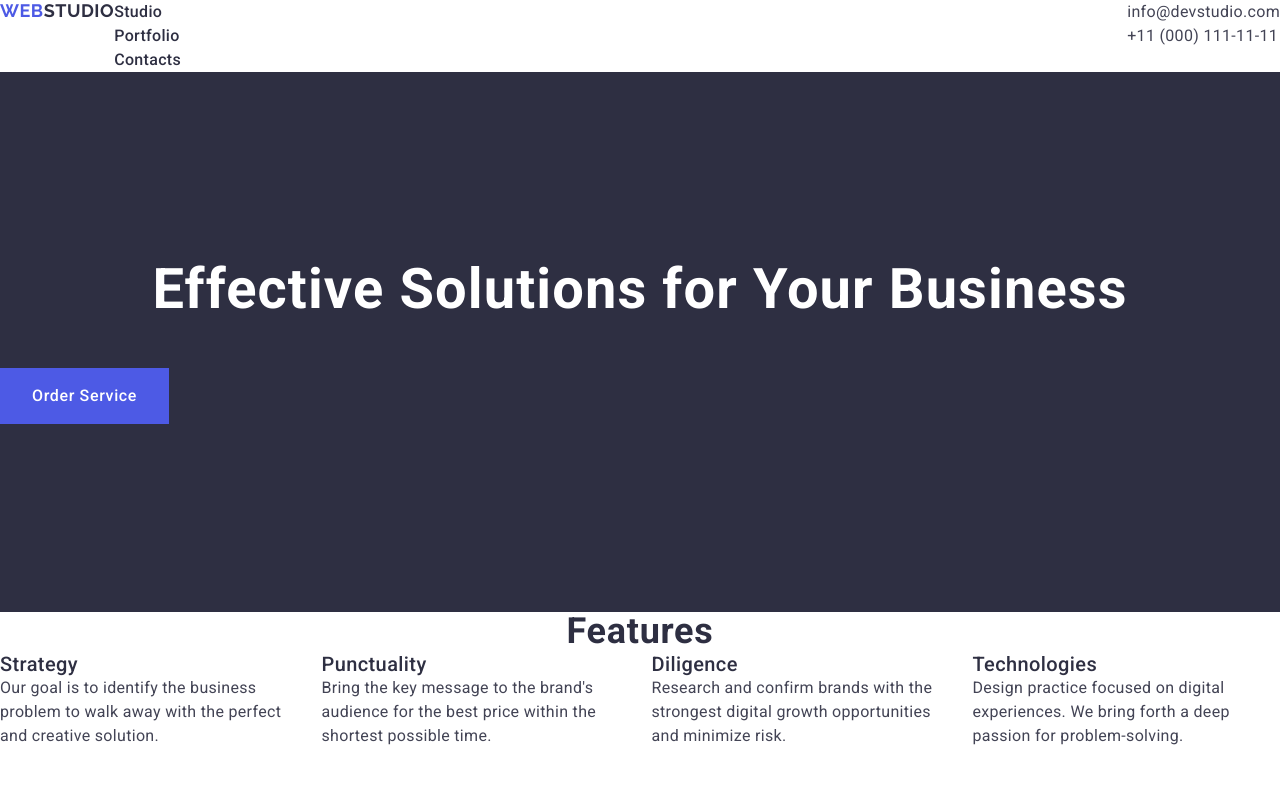
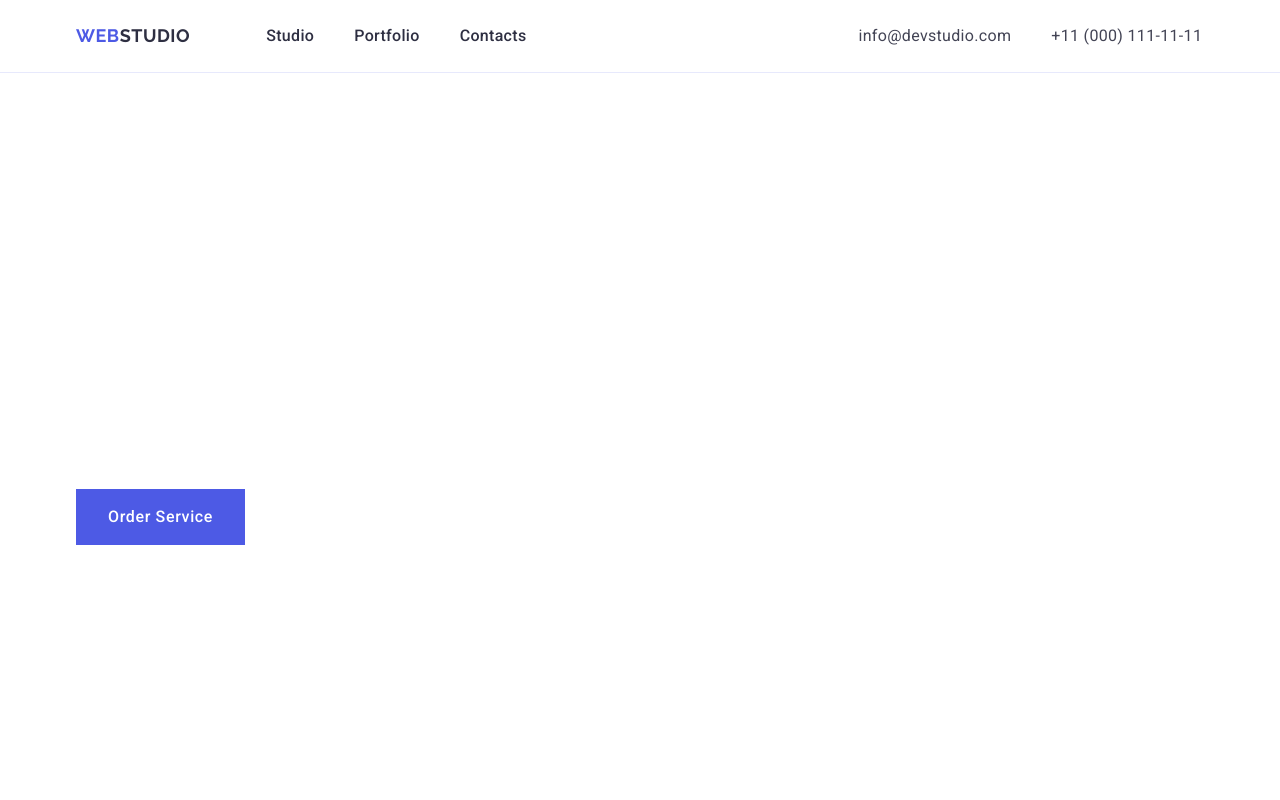
Before and after one commit to ivanna-buhai/goit-markup-hw-03, a plain HTML site: page index.html in a window 1280 px wide. Shown: the top 800 px of the page. Drawn offline with nearby package versions, Linux system fonts and the light colour scheme.

Commit message:
changes in the index.html and styles.css

```diff
--- a/css/styles.css
+++ b/css/styles.css
@@ -7,10 +7,10 @@
 body {font-family: "Roboto", sans-serif;
 color: #434455; background-color: #fff;}
 
-h1, h2, h3, p {margin: 0;}
+h1, h2, h3, p {margin: 0 auto;}
 
 ul {list-style-type: none;
-margin: 0; padding-left: 0;}
+margin: 0 auto; padding-left: 0;}
 
 img {display: block;}
 
@@ -39,14 +39,12 @@ p {font-weight: 400;
 color: #434455;}
 
 .container {
-        max-width:
-        padding-left:
-        padding-right:
-        margin-left:
-        margin-right:
+        max-width: 1158px;
+        margin: 0 auto;
+        padding: 0 15px;
     }
 
-
+    .section {padding: 120px 0;}
 
 .logo {
     font-family: "Raleway", sans-serif;
@@ -59,18 +57,25 @@ color: #434455;}
 
 
 /*header*/
-
+header {border-bottom: 1px solid #E7E9FC;}
 .header-logo-part {color: #2E2F42}
 
+.header .logo {margin-right: 76px;}
+
 .header .container {display: flex;
-justify-content: space-between;
-flex-direction: row;}
+    align-items: center;
+}
 
 .header-nav {
     display: flex;
-    justify-content: space-between;
-        flex-direction: row;
+    align-items: center;
+    margin-right: 332px;
 }
+
+.nav-list {display: flex;
+   gap: 40px; }
+
+   .nav-item {padding: 24px 0;}
 
 .nav-link {
     font-weight: 500;
@@ -84,10 +89,10 @@ flex-direction: row;}
 
 address {
     font-style: normal;
-    display: flex;
-    justify-content: space-between;
-    flex-direction: row;
 }
+
+.address-list {display: flex;
+    gap: 40px;}
 
 .address-link {
     font-weight: 400;
--- a/index.html
+++ b/index.html
@@ -59,7 +59,7 @@
 
     <main>
       <div class="container">
-        <section class="section-main">
+        <section class="section">
           <h1 class="heading-main">Effective Solutions for Your Business</h1>
           <button class="button-main" type="button">Order Service</button>
         </section>
@@ -67,7 +67,7 @@
 
       <!--features-->
       <div class="container">
-        <section class="section-features">
+        <section class="section">
           <h2 class="second-heading">Features</h2>
           <ul>
             <li>
@@ -111,7 +111,7 @@
 
       <!--team-->
       <div class="container">
-        <section class="section-team">
+        <section class="section">
           <h2 class="second-heading">Our Team</h2>
 
           <ul class="section-team-list">
@@ -172,7 +172,7 @@
 
       <!--portfolio-->
       <div class="container">
-        <section class="section-portfolio">
+        <section class="section">
           <h2 class="second-heading">Our Portfolio</h2>
 
           <ul>
```
